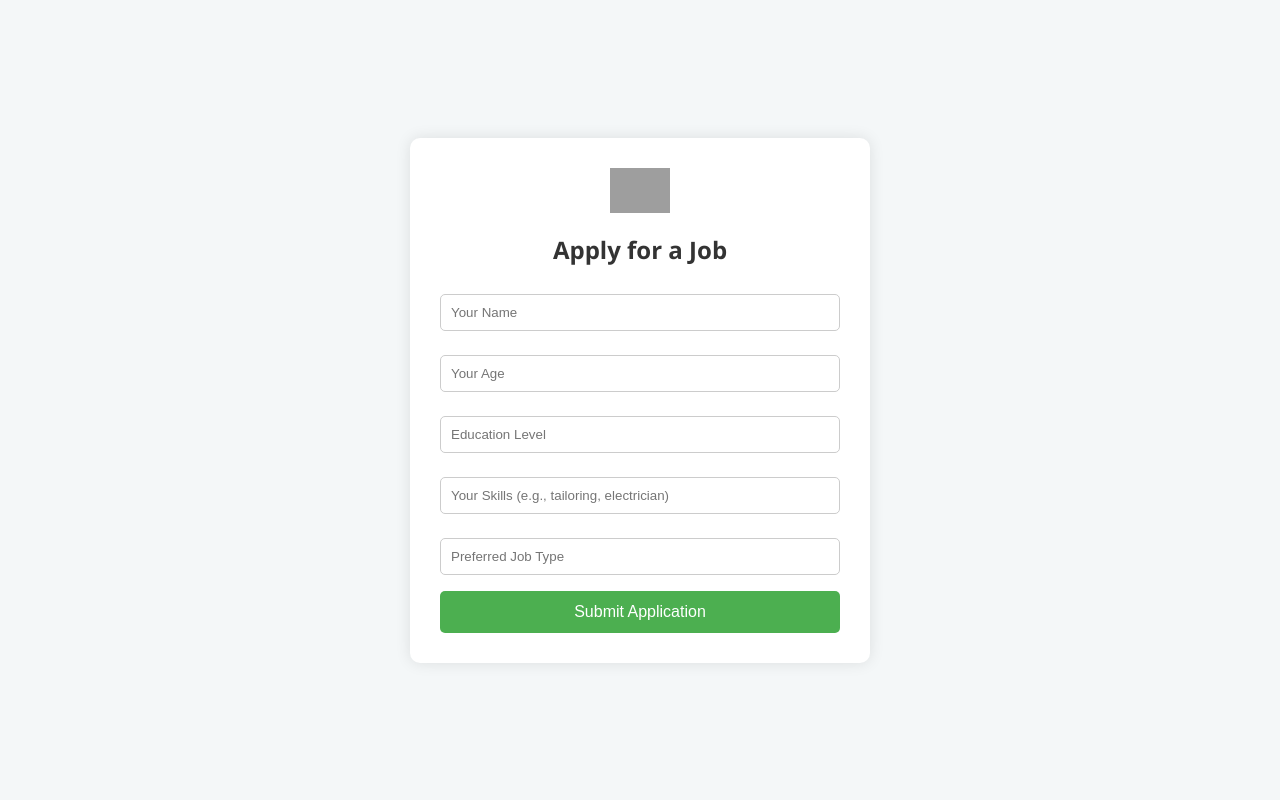
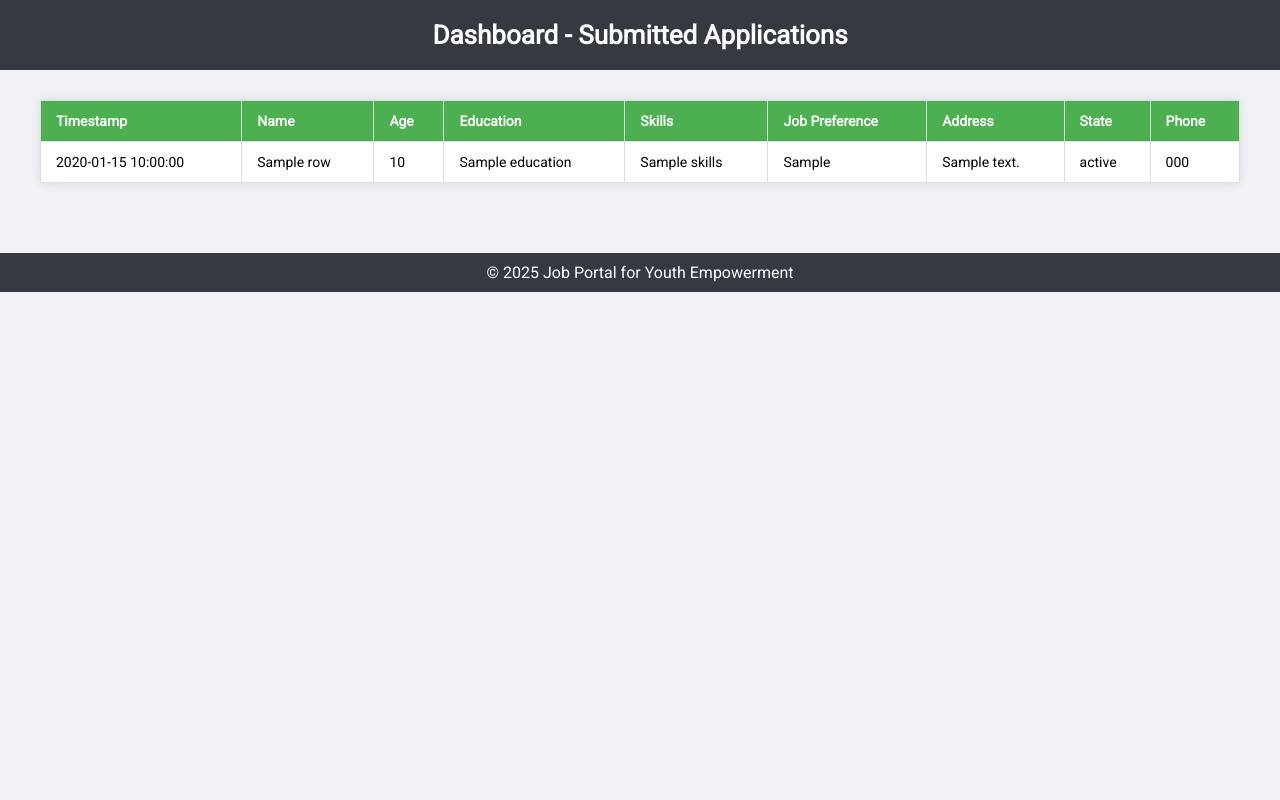
Before and after one commit to adityyyaaa9/job-portal-youth, a Flask app: template templates/form.html in a window 1280 px wide. Run offline with Flask 3, Linux system fonts and the light colour scheme; the template is opened without the code that fills it: most values are stand-ins (such as "Sample title", 1, 10 or a date in 2020); grey boxes are pictures that could not be loaded.

Commit message:
Update form.html

```diff
--- a/templates/form.html
+++ b/templates/form.html
@@ -1,72 +1,118 @@
 <!DOCTYPE html>
 <html lang="en">
 <head>
-  <meta charset="UTF-8" />
-  <meta name="viewport" content="width=device-width, initial-scale=1.0"/>
-  <title>Job Portal For Youth Empowerment</title>
+    <meta charset="UTF-8">
+    <title>Dashboard | Job Portal</title>
+    <link href="https://fonts.googleapis.com/css2?family=Roboto&display=swap" rel="stylesheet">
     <style>
         body {
-      font-family: 'Segoe UI', sans-serif;
-      background: #f4f7f8;
-      display: flex;
-      justify-content: center;
-      align-items: center;
-      min-height: 100vh;
+            font-family: 'Roboto', sans-serif;
+            background-color: #f0f2f5;
             margin: 0;
+            padding: 0;
         }
-    .form-container {
-      background: white;
+
+        header {
+            background-color: #343a40;
+            padding: 20px;
+            text-align: center;
+            color: white;
+        }
+
+        h1 {
+            margin: 0;
+            font-size: 26px;
+        }
+
+        .container {
             padding: 30px;
-      border-radius: 10px;
-      box-shadow: 0 0 15px rgba(0,0,0,0.1);
+            max-width: 1200px;
+            margin: auto;
+        }
+
+        table {
             width: 100%;
-      max-width: 400px;
+            border-collapse: collapse;
+            background-color: white;
+            box-shadow: 0 0 10px rgba(0, 0, 0, 0.1);
         }
-    .form-container h2 {
-      text-align: center;
-      margin-bottom: 20px;
-      color: #333;
-    }
-    input[type="text"], input[type="number"] {
-      width: 100%;
-      padding: 10px;
-      margin: 8px 0 16px;
-      border: 1px solid #ccc;
-      border-radius: 5px;
-      box-sizing: border-box;
-    }
-    input[type="submit"] {
-      width: 100%;
-      padding: 12px;
+
+        thead {
             background-color: #4CAF50;
             color: white;
-      font-size: 16px;
-      border: none;
-      border-radius: 5px;
-      cursor: pointer;
         }
-    input[type="submit"]:hover {
-      background-color: #45a049;
+
+        th, td {
+            padding: 12px 15px;
+            border: 1px solid #ddd;
+            font-size: 14px;
+            text-align: left;
         }
-    .logo {
-      display: block;
-      margin: 0 auto 20px;
-      width: 60px;
+
+        tr:nth-child(even) {
+            background-color: #f9f9f9;
+        }
+
+        tr:hover {
+            background-color: #f1f1f1;
+        }
+
+        footer {
+            background-color: #343a40;
+            text-align: center;
+            color: white;
+            padding: 10px 0;
+            margin-top: 40px;
+        }
+
+        @media screen and (max-width: 768px) {
+            th, td {
+                font-size: 12px;
+                padding: 8px;
+            }
         }
     </style>
 </head>
 <body>
-  <div class="form-container">
-    <img src="https://cdn-icons-png.flaticon.com/512/6840/6840478.png" alt="Logo" class="logo" />
-    <h2>Apply for a Job</h2>
-    <form method="POST">
-      <input type="text" name="name" placeholder="Your Name" required />
-      <input type="number" name="age" placeholder="Your Age" required />
-      <input type="text" name="education" placeholder="Education Level" required />
-      <input type="text" name="skills" placeholder="Your Skills (e.g., tailoring, electrician)" required />
-      <input type="text" name="job" placeholder="Preferred Job Type" required />
-      <input type="submit" value="Submit Application" />
-    </form>
+    <header>
+        <h1>Dashboard - Submitted Applications</h1>
+    </header>
+
+    <div class="container">
+        <table>
+            <thead>
+                <tr>
+                    <th>Timestamp</th>
+                    <th>Name</th>
+                    <th>Age</th>
+                    <th>Education</th>
+                    <th>Skills</th>
+                    <th>Job Preference</th>
+                    <th>Address</th>
+                    <th>State</th>
+                    <th>Phone</th>
+                </tr>
+            </thead>
+            <tbody>
+                {% for row in records %}
+                <tr>
+                    <td>{{ row['Timestamp'] }}</td>
+                    <td>{{ row['Name'] }}</td>
+                    <td>{{ row['Age'] }}</td>
+                    <td>{{ row['Education'] }}</td>
+                    <td>{{ row['Skills'] }}</td>
+                    <td>{{ row['Job Preference'] }}</td>
+                    <td>{{ row['Address'] }}</td>
+                    <td>{{ row['State'] }}</td>
+                    <td>{{ row['Phone'] }}</td>
+                </tr>
+                {% endfor %}
+            </tbody>
+        </table>
     </div>
+
+    <footer>
+        &copy; 2025 Job Portal for Youth Empowerment
+    </footer>
 </body>
 </html>
```
Lines whose indentation alone changed are shown as unchanged.
